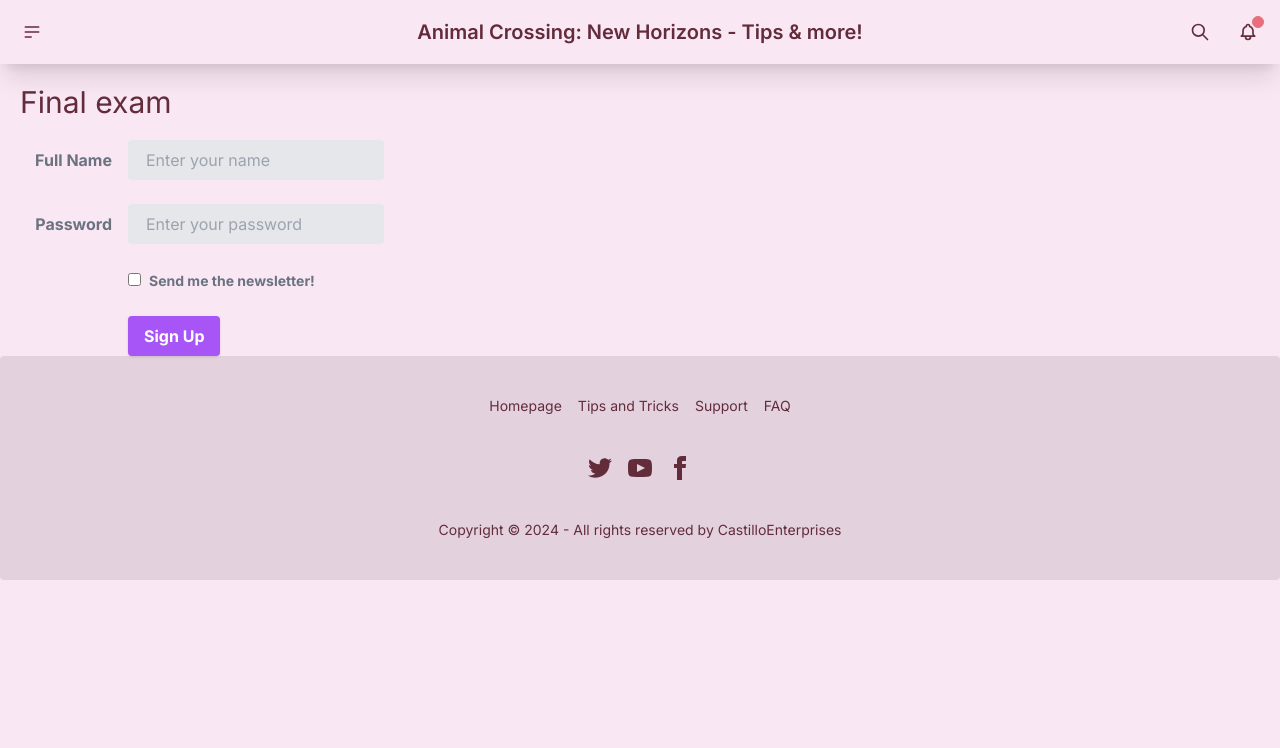
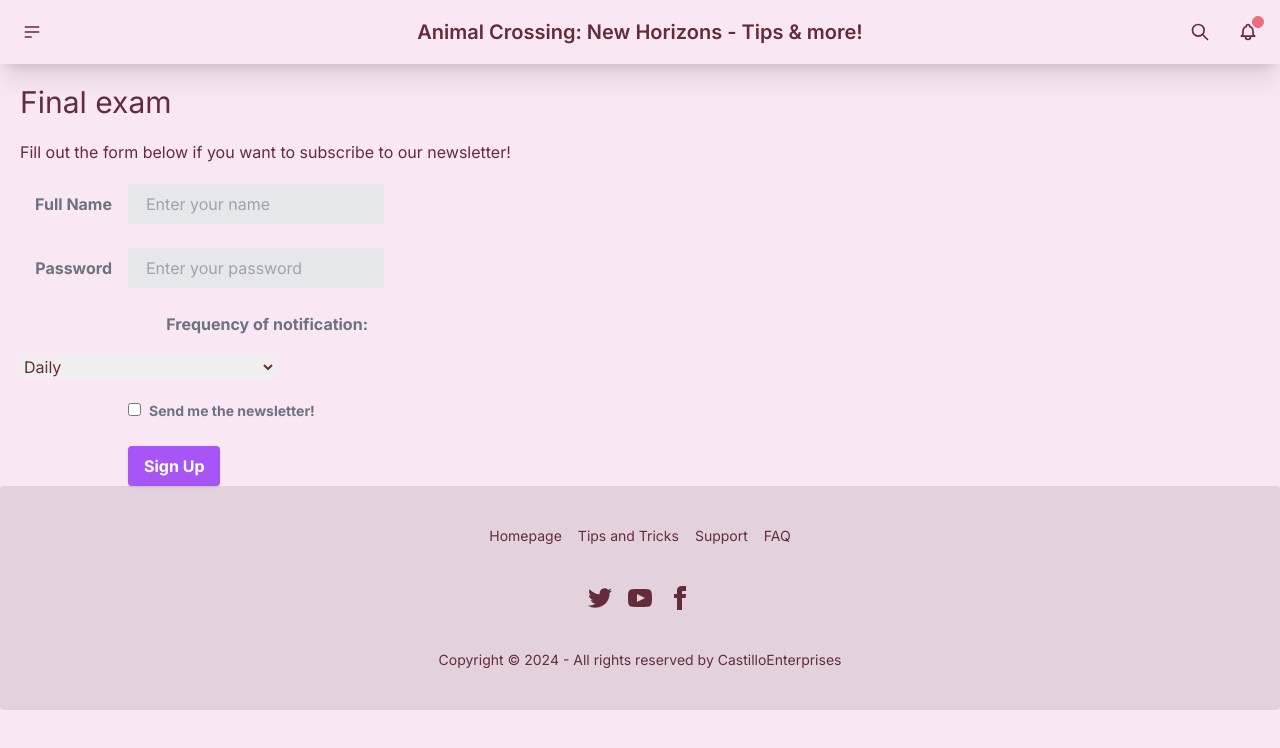
Before and after one commit to jcas293/exam2, a Next.js app: page /final in a window 1280 px wide. Shown: the top 748 px of the page. Built offline with nearby package versions, Linux system fonts and the light colour scheme.

Commit message:
select 1

```diff
--- a/app/final/page.tsx
+++ b/app/final/page.tsx
@@ -3,11 +3,12 @@
         <>
 
         <h1 className = "text-3xl m-5 ml-5"> Final exam </h1>
+        <h2 className= "text-m m-5 ml-5"> Fill out the form below if you want to subscribe to our newsletter!</h2>
 
      <form className="w-full max-w-sm">
   <div className="md:flex md:items-center mb-6">
     <div className="md:w-1/3">
-      <label className="block text-gray-500 font-bold md:text-right mb-1 md:mb-0 pr-4" htmlFor="inline-full-name">
+      <label  className="block text-gray-500 font-bold md:text-right mb-1 md:mb-0 pr-4" htmlFor="inline-full-name">
         Full Name
       </label>
     </div>
@@ -25,6 +26,22 @@
       <input className="bg-gray-200 appearance-none border-2 border-gray-200 rounded w-full py-2 px-4 text-gray-700 leading-tight focus:outline-none focus:bg-white focus:border-purple-500" id="inline-password" type="password" placeholder="Enter your password" />
     </div>
   </div>
+
+
+
+  <div>
+    <label className="block text-gray-500 font-bold md:text-right mb-1 md:mb-0 pr-4" htmlFor="frequency"> Frequency of notification:
+    </label>
+
+      <select className= "m-5 ml-5 md:w-2/3" name="Select frequency of emails" id="frequency">
+        <option value= "daily">Daily</option>
+        <option value ="weekly">Weekly</option>
+        <option value = "monthly ">Monthly</option>
+      </select>
+
+    </div>
+
+
   <div className="md:flex md:items-center mb-6">
     <div className="md:w-1/3"></div>
     <label className="md:w-2/3 block text-gray-500 font-bold">
@@ -33,6 +50,13 @@
         Send me the newsletter!
       </span>
     </label>
+
+
+
+
+
+
+
   </div>
   <div className="md:flex md:items-center">
     <div className="md:w-1/3"></div>
@@ -42,6 +66,13 @@
       </button>
     </div>
   </div>
+
+
+
+
+
+
+
 </form>
 
 
```
